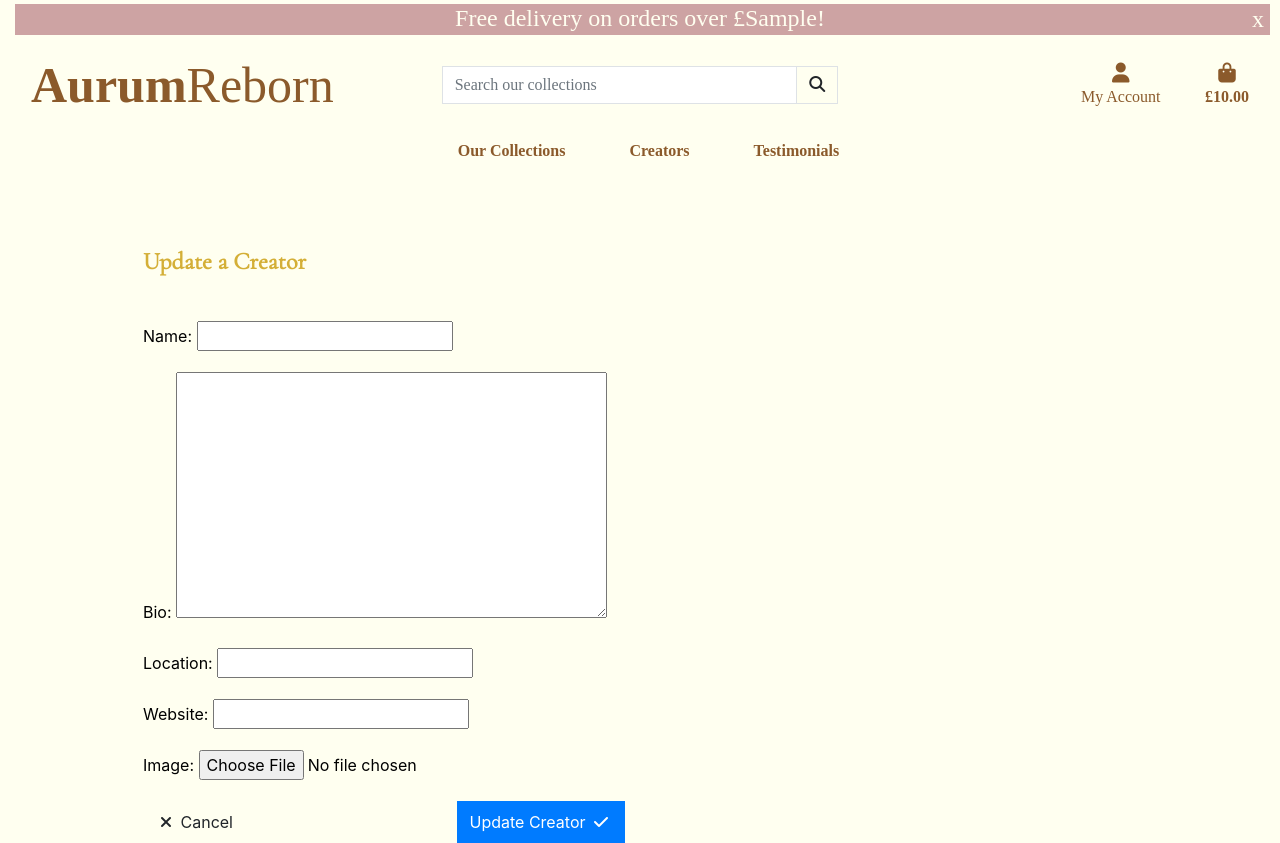
After one commit to rebeccoder/Aurum-Reborn, a Django app: template creators/templates/creators/creators_form.html in a window 1280 px wide. The commit adds this page. Run offline with Django 3.2, Linux system fonts and the light colour scheme; tables that the repository leaves empty hold one stand-in row (values such as "Sample post"); the template is opened without the code that fills it: values that come from a table or form of the project are taken from there, most other values are stand-ins (such as "Sample title", 1, 10 or a date in 2020); some web fonts are replaced.

Commit message:
Apply styling to Creator form and fix import issues
- Form in creators-form.html is functional
- Fix import errors in forms.py and views.py- Update creators/views.py to include CreatorFormView
- Update urls.py to include the URL patterns for the Creator form
- Refactor base.html and other templates for consistent styling

```diff
--- a/aurum_reborn/settings.py
+++ b/aurum_reborn/settings.py
@@ -55,6 +55,7 @@ MIDDLEWARE = [
 ]
 
 ROOT_URLCONF = 'aurum_reborn.urls'
+
 
 TEMPLATES = [
     {
--- a/aurum_reborn/urls.py
+++ b/aurum_reborn/urls.py
@@ -23,7 +23,7 @@ urlpatterns = [
     path('admin/', admin.site.urls),
     path('accounts/', include('allauth.urls')),
     path('', include('home.urls')),
-    path('creators/', CreatorsPageView.as_view(), name='creators-page'),
+    path('creators/', CreatorsPageView.as_view(), name='creators'),
     path('creators/form/', CreatorsFormView.as_view(), name='creators-form'),
 
 
--- /dev/null
+++ b/creators/templates/creators/creators_form.html
@@ -0,0 +1,54 @@
+{% extends 'base.html' %}
+
+{% block extra_title %} - {% if object %}Update{% else %}Create{% endif %} Creator{% endblock %}
+
+{% block page_header %}
+    <div class="container pt-5 creator-form-header">
+        <div class="row">
+            <div class="col">
+                <!-- Page header -->
+                <h1 class="home-title">
+                    {% if object %}Update{% else %}Create{% endif %} a Creator
+                </h1>
+            </div>
+        </div>
+    </div>
+{% endblock %}
+
+{% block content %}
+    <div class="container pt-4">
+        <div class="row">
+            <div class="col-sm-12 col-lg-6">
+                <!-- Creator form -->
+                <form method="POST" enctype="multipart/form-data">
+                    {% csrf_token %}
+                    <div class="mb-3">
+                        <label for="{{ form.name.id_for_label }}" class="form-label">Name:</label>
+                        {{ form.name }}
+                    </div>
+                    <div class="mb-3">
+                        <label for="{{ form.bio.id_for_label }}" class="form-label">Bio:</label>
+                        {{ form.bio }}
+                    </div>
+                    <div class="mb-3">
+                        <label for="{{ form.location.id_for_label }}" class="form-label">Location:</label>
+                        {{ form.location }}
+                    </div>
+                    <div class="mb-3">
+                        <label for="{{ form.website.id_for_label }}" class="form-label">Website:</label>
+                        {{ form.website }}
+                    </div>
+                    <div class="mb-3">
+                        <label for="{{ form.image.id_for_label }}" class="form-label">Image:</label>
+                        {{ form.image }}
+                    </div>
+                    <!-- Add other fields as needed -->
+                    <div class="d-flex align-items-start justify-content-between">
+                        <a href="{% url 'creators' %}" class="btn rounded-0 py-2 theme-btn"><i class="icon fa-solid fa-xmark px-1" aria-hidden="true"></i> Cancel</a>
+                        <button id="submit-button" class="btn btn-primary rounded-0 py-2 theme-btn">{% if object %}Update{% else %}Create{% endif %} Creator <i class="icon fa-solid fa-check px-1" aria-hidden="true"></i></button>
+                    </div>
+                </form>
+            </div>
+        </div>
+    </div>
+{% endblock %}
--- a/static/css/base.css
+++ b/static/css/base.css
@@ -243,7 +243,9 @@ header {
     color:#D4AF37
   }
 
-
+  .creator-form-header {
+    margin-top: 200px;
+  }
 /*    -------------------------------- Media Queries */
 
 /* Slightly larger container on xl screens */
```
Also changed, not shown: creators/views.py (+89 -1 lines), creators/templates/creators/creators-form.html (deleted).
